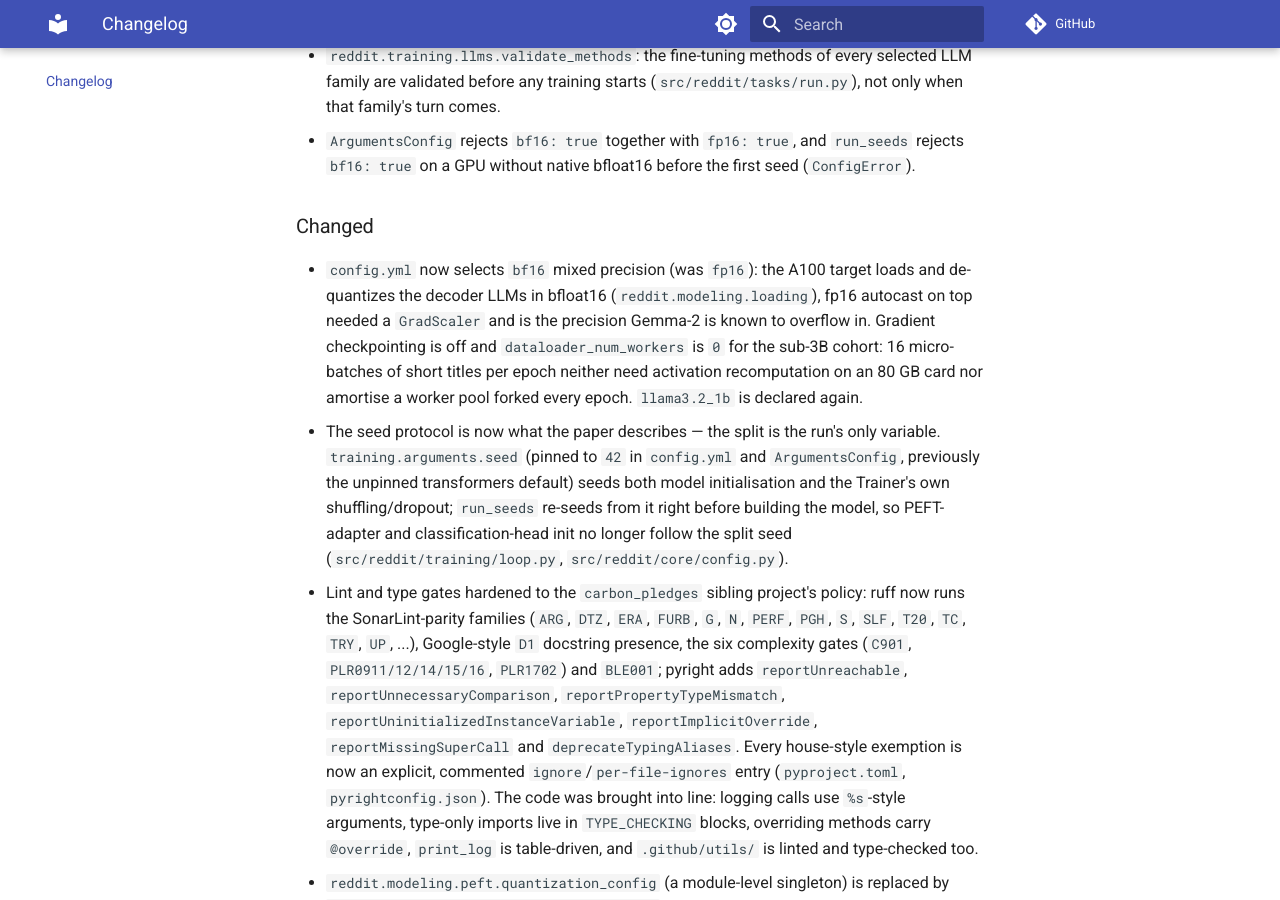
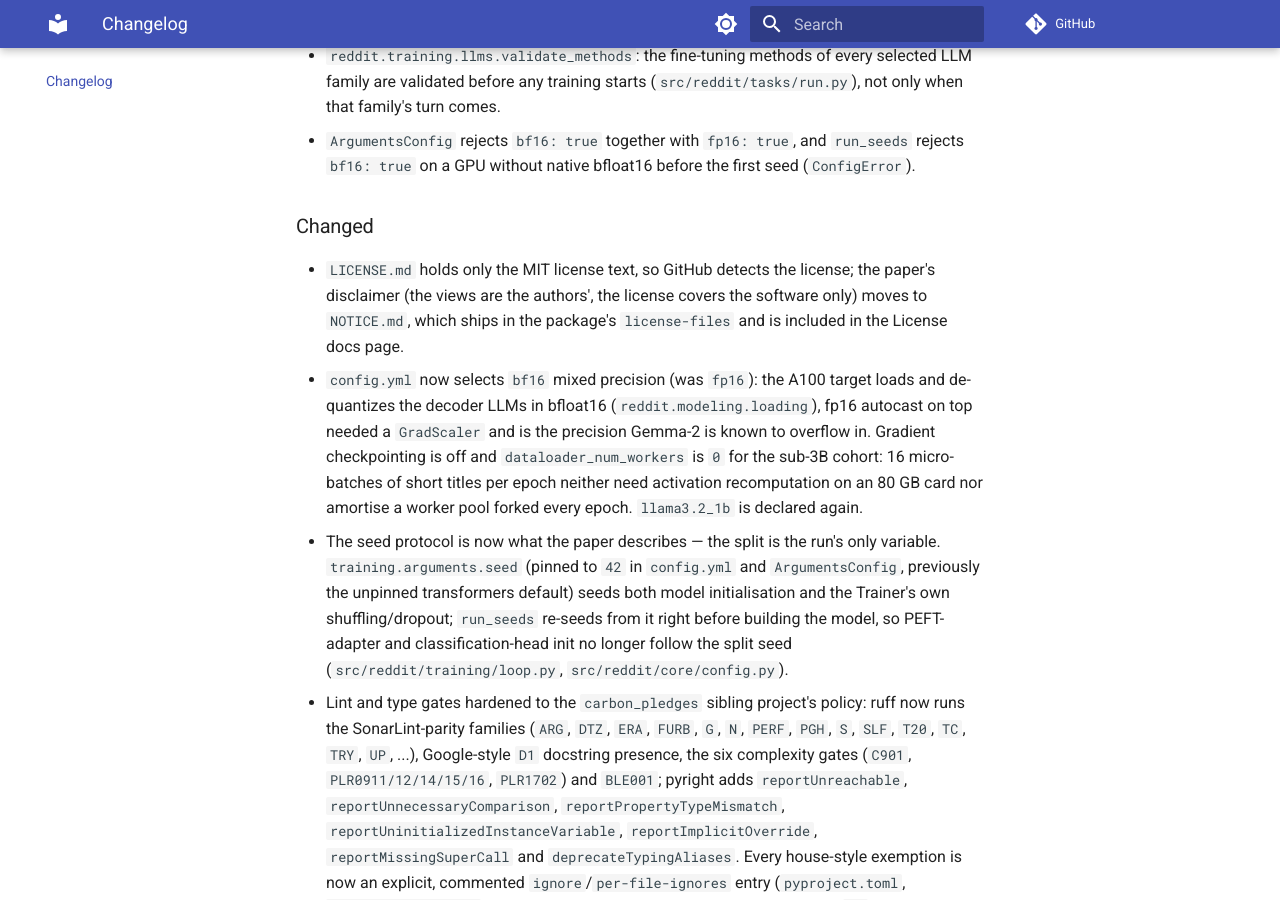
Before and after one commit to andrea-dm/reddit-pulse, an MkDocs documentation site: the page built from docs/changelog.md, in a window 1280 px wide and 900 px high, scrolled down 1363 px. Built offline with MkDocs 1.6.1 and Material for MkDocs 9.7.7, drawn with Linux system fonts in a browser that asks for light colours; comment, search, counter and statistics services are not loaded.

Commit message:
docs(license): move the paper disclaimer from LICENSE.md to NOTICE.md
GitHub detects a license by matching LICENSE.md against the template, and
the paper disclaimer appended to the MIT text stopped the match. The
disclaimer now lives verbatim in NOTICE.md, which pyproject.toml lists in
license-files and docs/license.md includes after the license. The README's
License line names both files.

```diff
--- a/CHANGELOG.md
+++ b/CHANGELOG.md
@@ -58,6 +58,10 @@ and this project adheres to [Semantic Versioning](https://semver.org/spec/v2.0.0
 
 ### Changed
 
+- `LICENSE.md` holds only the MIT license text, so GitHub detects the
+  license; the paper's disclaimer (the views are the authors', the license
+  covers the software only) moves to `NOTICE.md`, which ships in the
+  package's `license-files` and is included in the License docs page.
 - `config.yml` now selects `bf16` mixed precision (was `fp16`): the A100
   target loads and de-quantizes the decoder LLMs in bfloat16
   (`reddit.modeling.loading`), fp16 autocast on top needed a `GradScaler`
--- a/pyproject.toml
+++ b/pyproject.toml
@@ -4,7 +4,7 @@
 description = "Reddit inflation-direction labelling: PEFT fine-tuning of LLM/BERT directional (UP/DOWN/NEUTRAL) classifiers and full-corpus inference over r/economy, r/Economics and r/wallstreetbets."
 readme = "README.md"
 license = "MIT"
-license-files = ["LICENSE.md"]
+license-files = ["LICENSE.md", "NOTICE.md"]
 requires-python = ">=3.12"
 dependencies = [
     "accelerate",
```
Also changed, not shown: LICENSE.md (+0 -12 lines), NOTICE.md (added, +11 -0 lines), README.md (+1 -1 lines), docs/license.md (+2 -0 lines).
